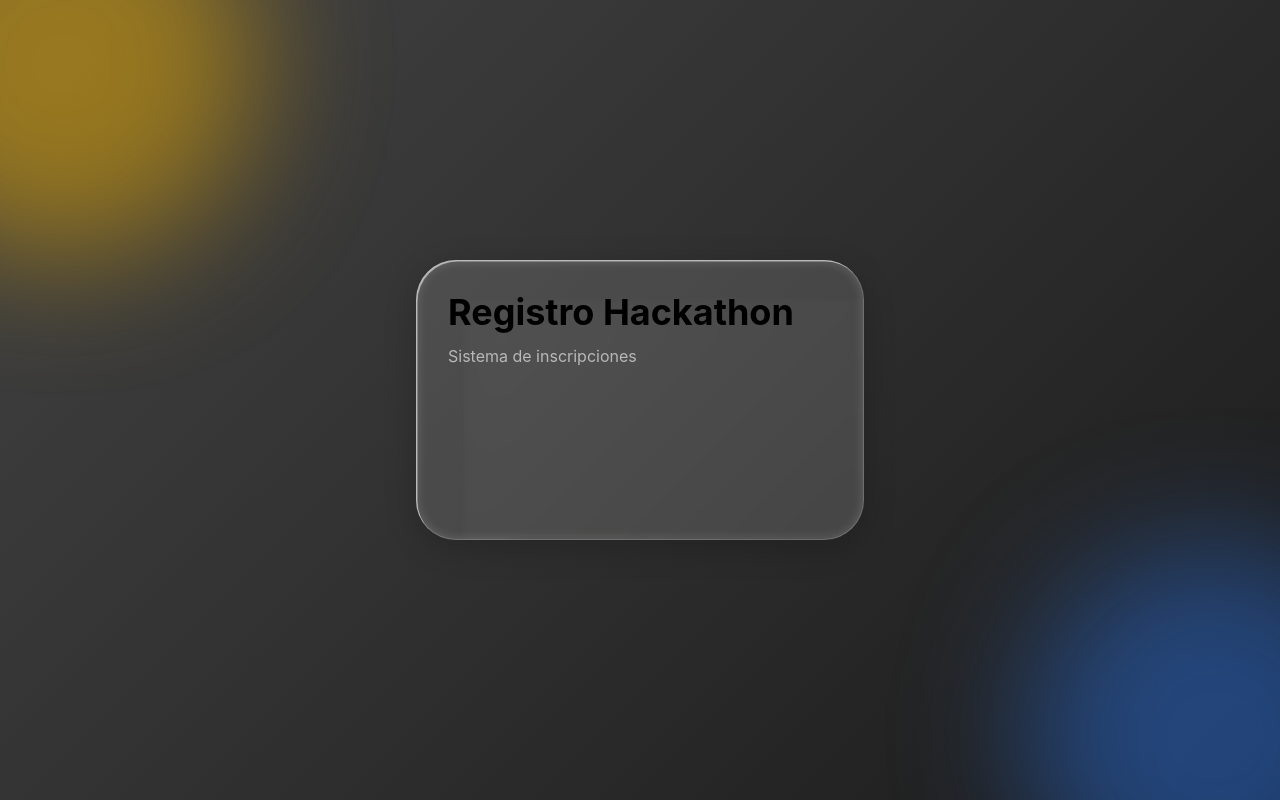
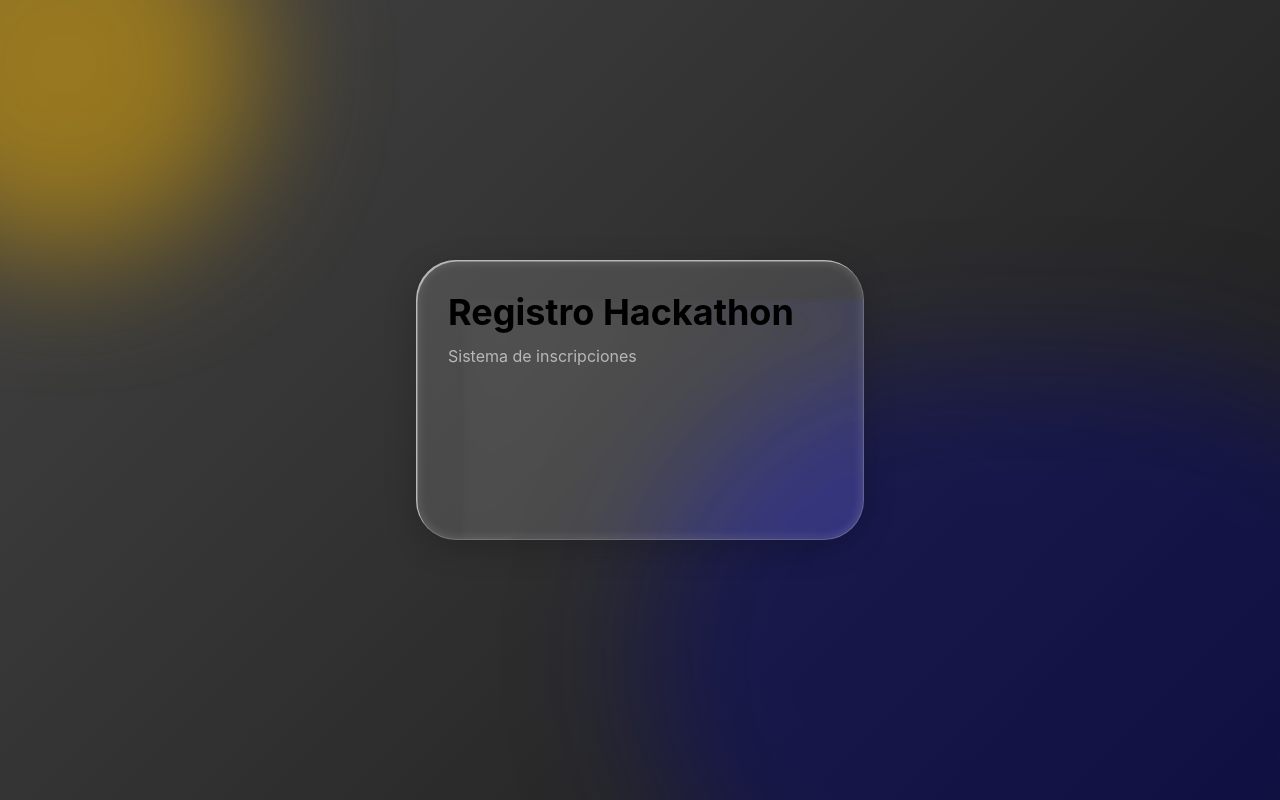
Before and after one commit to Nightmare115117/SistemaDeInscripciones-Frontend, a React (Vite) app: page / in a window 1280 px wide. Built offline with nearby package versions, Linux system fonts and the light colour scheme.

Commit message:
feat: add liquidglass on static web

```diff
--- a/src/App.tsx
+++ b/src/App.tsx
@@ -19,12 +19,12 @@ function App() {
       <div
         className="
           absolute
-          -bottom-32
-          -right-32
-          h-96
-          w-96
+          -bottom-40
+          -right-40
+          h-150
+          w-200
           rounded-full
-          bg-blue-500/40
+          bg-[rgb(0,0,128)]/40
           blur-3xl
         "
       />
```
